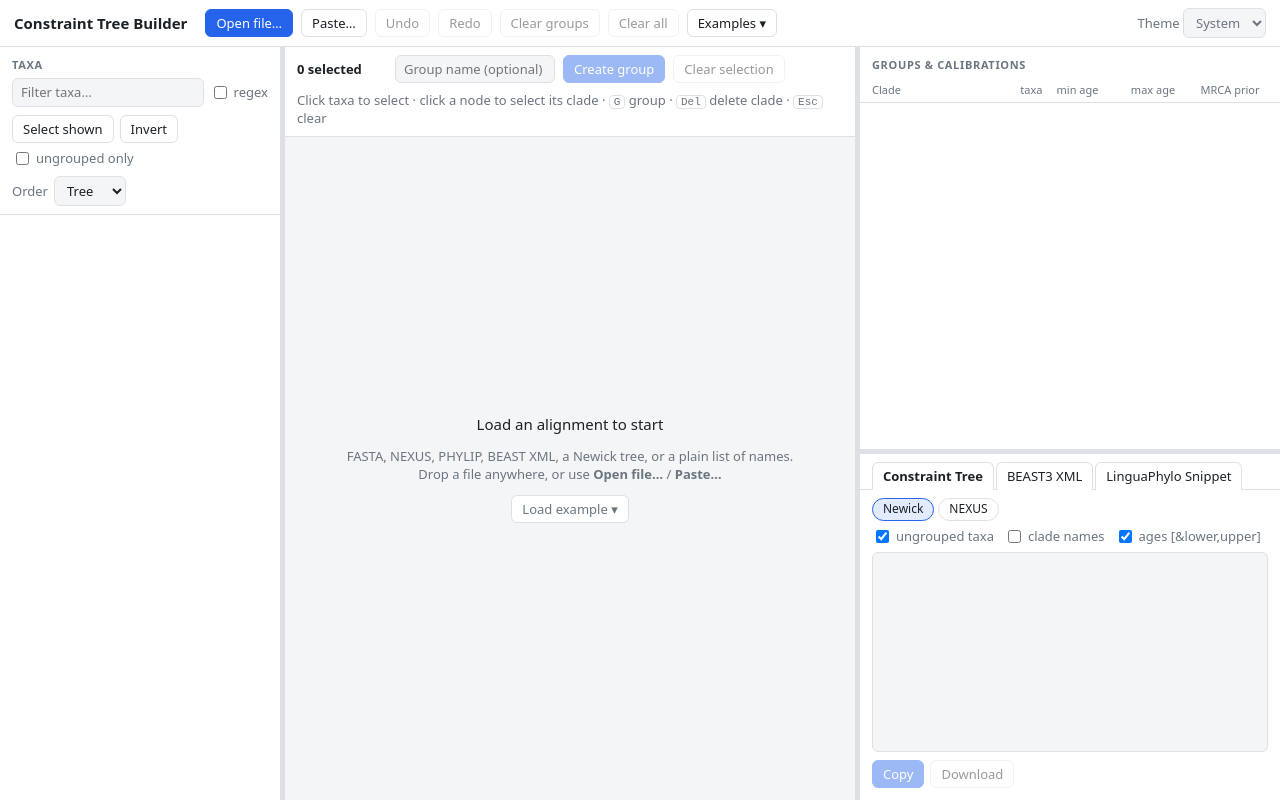
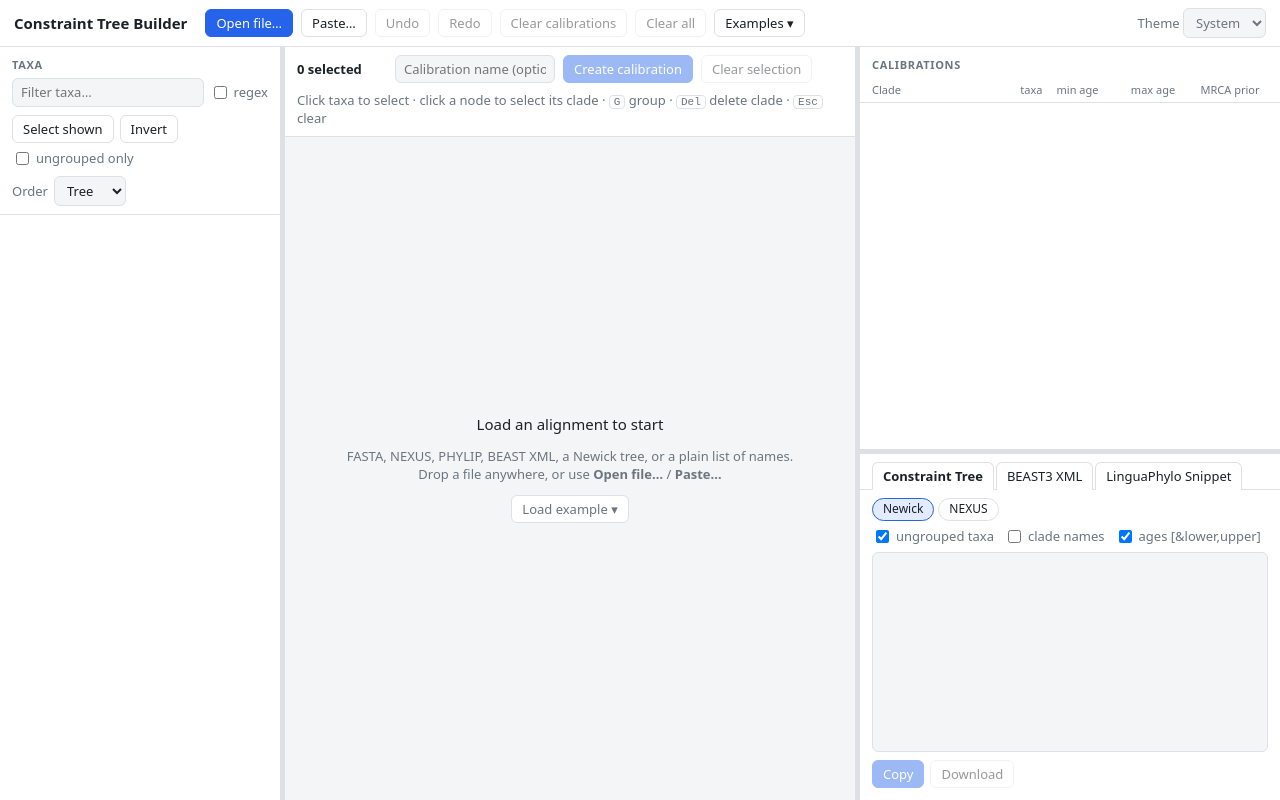
Before and after one commit to moverwater/CalibrationGUI, a website with bundled scripts: page index.html in a window 1280 px wide. Built offline with nearby package versions, Linux system fonts and the light colour scheme.

Commit message:
Renamed groups to calibrations

```diff
--- a/index.html
+++ b/index.html
@@ -22,8 +22,8 @@
   <input type="file" id="fileInput" hidden accept=".fa,.fasta,.fas,.fna,.faa,.nex,.nexus,.nxs,.phy,.phylip,.xml,.nwk,.newick,.tre,.tree,.trees,.txt">
   <button id="btnUndo" title="Undo (⌘/Ctrl+Z)">Undo</button>
   <button id="btnRedo" title="Redo (⇧⌘/Ctrl+Shift+Z)">Redo</button>
-  <button id="btnClearGroups">Clear groups</button>
-  <button id="btnClearAll" title="Remove all taxa, groups and calibrations (Undo restores them)">Clear all</button>
+  <button id="btnClearGroups">Clear calibrations</button>
+  <button id="btnClearAll" title="Remove all taxa and calibrations (Undo restores them)">Clear all</button>
   <div class="exmenu"><button data-menu="examples" aria-haspopup="true">Examples ▾</button><div class="menu" hidden></div></div>
   <span class="src" id="srcName"></span>
   <label class="muted" title="Colour theme">Theme
@@ -64,8 +64,8 @@
   <section class="panel" id="center">
     <div id="selbar">
       <span class="count" id="selCount">0 selected</span>
-      <input type="text" id="groupName" placeholder="Group name (optional)" spellcheck="false">
-      <button id="btnGroup" class="primary" title="Create group from selection (G)">Create group</button>
+      <input type="text" id="groupName" placeholder="Calibration name (optional)" spellcheck="false">
+      <button id="btnGroup" class="primary" title="Create calibration from selection (G)">Create calibration</button>
       <button id="btnClearSel" title="Clear selection (Esc)">Clear selection</button>
       <span class="muted" style="margin-left:auto">Click taxa to select · click a node to select its clade · <kbd>G</kbd> group · <kbd>Del</kbd> delete clade · <kbd>Esc</kbd> clear</span>
     </div>
@@ -82,7 +82,7 @@
 
   <!-- Groups + export -->
   <section class="panel">
-    <h2><span>Groups &amp; calibrations</span><span id="groupCount"></span></h2>
+    <h2><span>Calibrations</span><span id="groupCount"></span></h2>
     <div class="ghdr"><span class="sp">Clade</span><span class="c">taxa</span><span class="a">min age</span><span class="dash">–</span><span class="a">max age</span><span class="b" title="Distribution used by the MRCAPrior export">MRCA prior</span></div>
     <div id="groupList"></div>
     <div id="warnings"></div>
--- a/js/main.js
+++ b/js/main.js
@@ -37,9 +37,9 @@ view.refreshSelection = () => {
 
 $('btnUndo').onclick = undo;
 $('btnRedo').onclick = redo;
-$('btnClearGroups').onclick = () => { if (confirm('Remove all groups?')) commit(() => { app.S.groups = []; }); };
+$('btnClearGroups').onclick = () => { if (confirm('Remove all calibrations?')) commit(() => { app.S.groups = []; }); };
 $('btnClearAll').onclick = () => {
-  if (!confirm('Remove all taxa, groups and calibrations? (Undo restores them)')) return;
+  if (!confirm('Remove all taxa and calibrations? (Undo restores them)')) return;
   commit(() => {
     app.S = emptyState();
     app.selected.clear(); app.activeGroup = null; app.anchor = null; app.distOpen = null;
```
